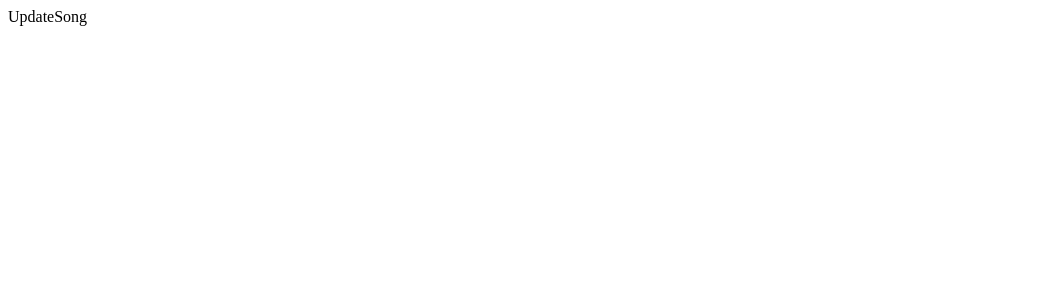
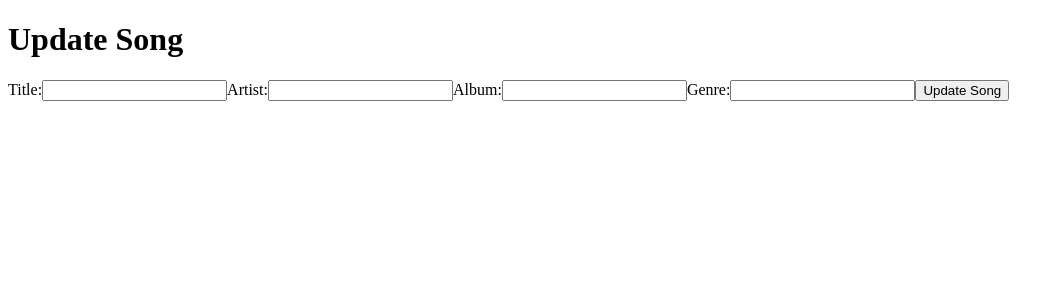
Before and after one commit to FevenSeyfu/song-Mern-app, a React (Create React App) app in the folder frontend/: page /update/1 in a window 1280 px wide. Shown: the top 300 px of the page, without its empty margins (0-1064 px from the left). Built offline with nearby package versions, Linux system fonts and the light colour scheme; no server answers.

Commit message:
Complete update Song component and navigate back to songsList with out reload for update and create song

```diff
--- a/frontend/src/components/CreateSong.tsx
+++ b/frontend/src/components/CreateSong.tsx
@@ -1,9 +1,11 @@
 import React,{useState} from 'react'
 import { useDispatch } from 'react-redux';
 import { createSong } from '../features/Song/SongSlice';
+import { useNavigate } from 'react-router-dom';
 
 const CreateSong: React.FC  = () => {
   const dispatch = useDispatch();
+  const navigate = useNavigate();
 
   const [title, setTitle] = useState('');
   const [artist, setArtist] = useState('');
@@ -19,7 +21,7 @@ const CreateSong: React.FC  = () => {
     setArtist('');
     setAlbum('');
     setGenre('');
-
+    navigate('/')
   }
 
   return (
--- a/frontend/src/components/ListSongs.tsx
+++ b/frontend/src/components/ListSongs.tsx
@@ -1,7 +1,6 @@
 import React,{useEffect} from 'react';
 import { useDispatch,useSelector } from 'react-redux';
 import { fetchSongs } from '../features/Song/SongSlice';
-import { SongState } from '../types/types';
 import { Song } from '../types/types';
 import { RootState } from '../app/store';
 
--- a/frontend/src/components/UpdateSong.tsx
+++ b/frontend/src/components/UpdateSong.tsx
@@ -1,8 +1,79 @@
-import React from 'react'
+import React,{useState,useEffect} from 'react'
+import { useDispatch,useSelector } from 'react-redux';
+import { fetchSongs,updateSong } from '../features/Song/SongSlice';
+import { RootState } from '../app/store';
+import { useNavigate,useParams } from 'react-router-dom';
 
 const UpdateSong: React.FC = () => {
+  const dispatch = useDispatch();
+  const navigate = useNavigate();
+
+  const {songs,isLoading,error} = useSelector((state: RootState) => state.songs);
+  const { id } = useParams();
+
+  const [title, setTitle] = useState('');
+  const [artist, setArtist] = useState('');
+  const [album, setAlbum] = useState('');
+  const [genre, setGenre] = useState('');
+
+  useEffect(()=>{
+    dispatch(fetchSongs());
+
+  },[dispatch]);
+
+  useEffect(() => {
+    const selectedSong = songs.find((song) => song._id === id);
+
+    if (selectedSong) {
+      setTitle(selectedSong.title);
+      setArtist(selectedSong.artist);
+      setAlbum(selectedSong.album);
+      setGenre(selectedSong.genre);
+    }
+  }, [id, songs]);
+  const handleUpdate = (e: React.FormEvent) =>{
+    e.preventDefault();
+    const updatedSong = {
+      _id: id || '',
+      title,
+      artist,
+      album,
+      genre,
+    };
+    dispatch(updateSong(updatedSong));
+
+    setTitle('');
+    setArtist('');
+    setAlbum('');
+    setGenre('');
+    navigate('/')
+  }
+
   return (
-    <div>UpdateSong</div>
+    <form onSubmit={handleUpdate}>
+    <h1>Update Song</h1>
+
+    <label>
+      Title:
+      <input type="text" value={title} onChange={(e) => setTitle(e.target.value)} required />
+    </label>
+
+    <label>
+      Artist:
+      <input type="text" value={artist} onChange={(e) => setArtist(e.target.value)} required />
+    </label>
+
+    <label>
+      Album:
+      <input type="text" value={album} onChange={(e) => setAlbum(e.target.value)} required />
+    </label>
+    <label>
+      Genre:
+      <input type="text" value={genre} onChange={(e) => setGenre(e.target.value)} required />
+    </label>
+
+    <button type="submit">Update Song</button>
+  </form>
   )
 }
 
--- a/frontend/src/features/Song/SongSlice.ts
+++ b/frontend/src/features/Song/SongSlice.ts
@@ -40,7 +40,7 @@ export const songsSlice = createSlice({
       state.error = action.payload;
     },
     // update song
-    updateSong: (state) => {
+    updateSong: (state,action: PayloadAction<Song>) => {
       state.isLoading = true;
       state.error = null;
     },
```
Also changed, not shown: frontend/src/App.tsx (+15 -15 lines).
